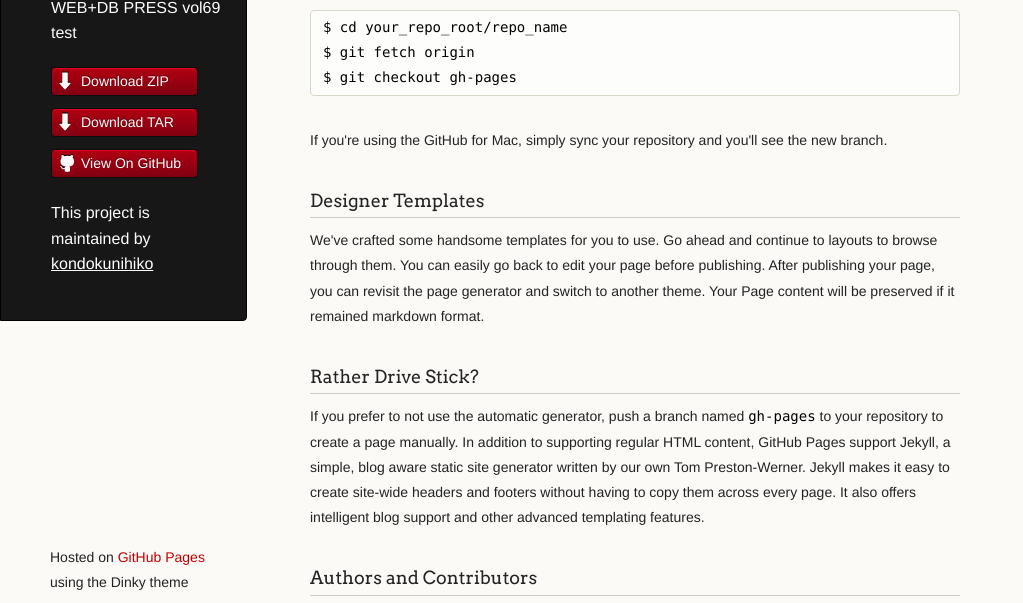
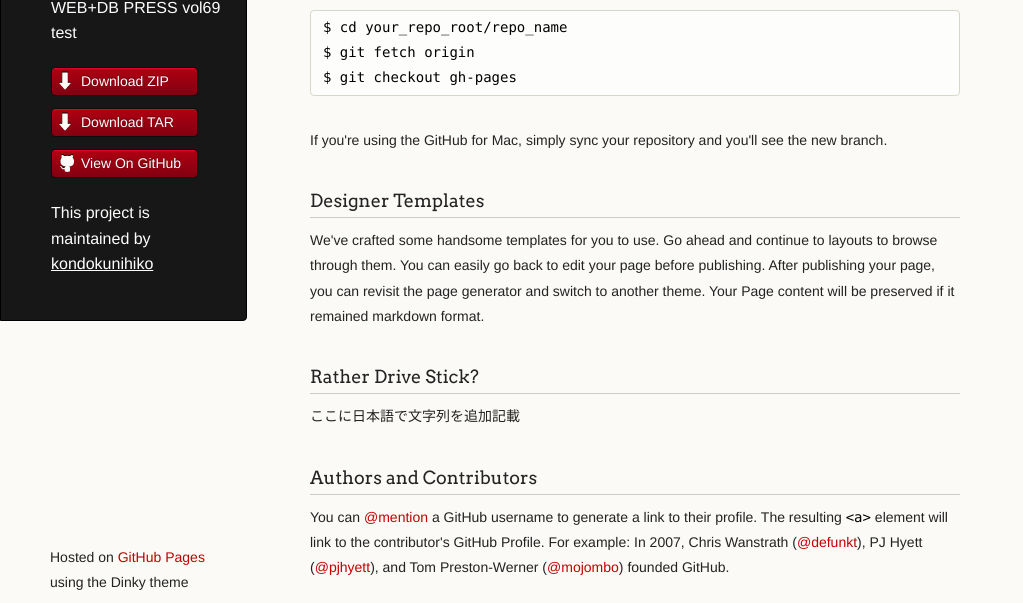
Before and after one commit to kondokunihiko/Hello-World, a plain HTML site: page index.html in a window 1280 px wide. Shown: the part 173-776 px from the top of the page, without its empty margins (0-1023 px from the left). Drawn offline with Linux system fonts and the light colour scheme.

Commit message:
編集して日本語を挿入。メッセージも日本語

```diff
--- a/index.html
+++ b/index.html
@@ -47,7 +47,7 @@ $ git checkout gh-pages
 
 <h3>Rather Drive Stick?</h3>
 
-<p>If you prefer to not use the automatic generator, push a branch named <code>gh-pages</code> to your repository to create a page manually. In addition to supporting regular HTML content, GitHub Pages support Jekyll, a simple, blog aware static site generator written by our own Tom Preston-Werner. Jekyll makes it easy to create site-wide headers and footers without having to copy them across every page. It also offers intelligent blog support and other advanced templating features.</p>
+<p>ここに日本語で文字列を追加記載</p>
 
 <h3>Authors and Contributors</h3>
 
```
